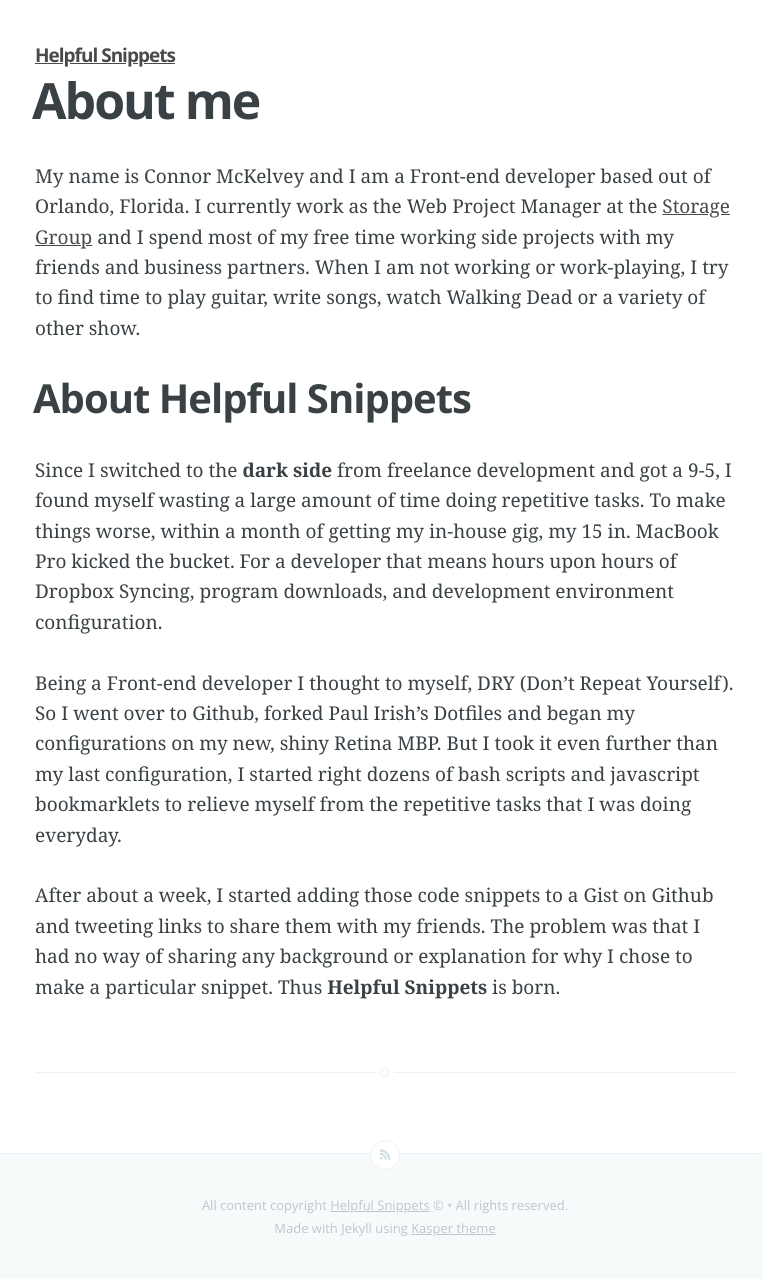
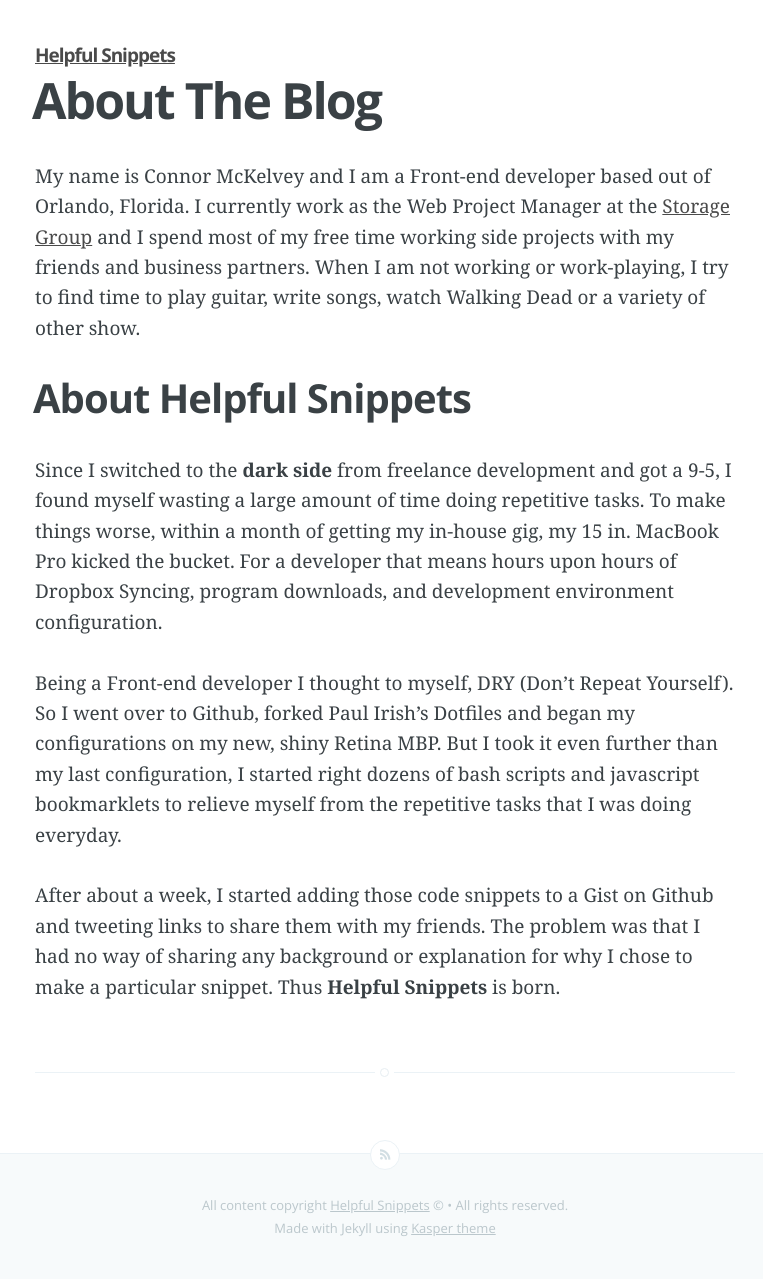
Before and after one commit to Helpful-Snippets/helpful-snippets.github.io, a Jekyll site: the page built from about.md, in a window 1280 px wide. Shown: the whole page, without its empty margins (255-1018 px from the left). Built offline with Jekyll 4.4.1, drawn with Linux system fonts in a browser that asks for light colours; Markdown is read by kramdown in place of the engine named in the settings.

Commit message:
changed aboutme to about

```diff
--- a/about.md
+++ b/about.md
@@ -1,6 +1,6 @@
 ---
 layout: page
-title: About me
+title: About The Blog
 ---
 
 My name is Connor McKelvey and I am a Front-end developer based out of Orlando, Florida. I currently work as the Web Project Manager at the [Storage Group](http://storageinternetmarketing.com) and I spend most of my free time working side projects with my friends and business partners. When I am not working or work-playing, I try to find time to play guitar, write songs, watch Walking Dead or a variety of other show.
--- a/index.html
+++ b/index.html
@@ -16,7 +16,7 @@ about: 'about.html'
             <h1 class="blog-title">{{ site.name }}</h1>
             <h2 class="blog-description">
                 {{ site.description }}.
-                {% if page.about %} <a href='{{ site.baseurl }}{{ page.about }}'> About me </a> {% endif %}
+                {% if page.about %} <a href='{{ site.baseurl }}{{ page.about }}'> About</a> {% endif %}
             </h2>
         </div>
     </div>
```
